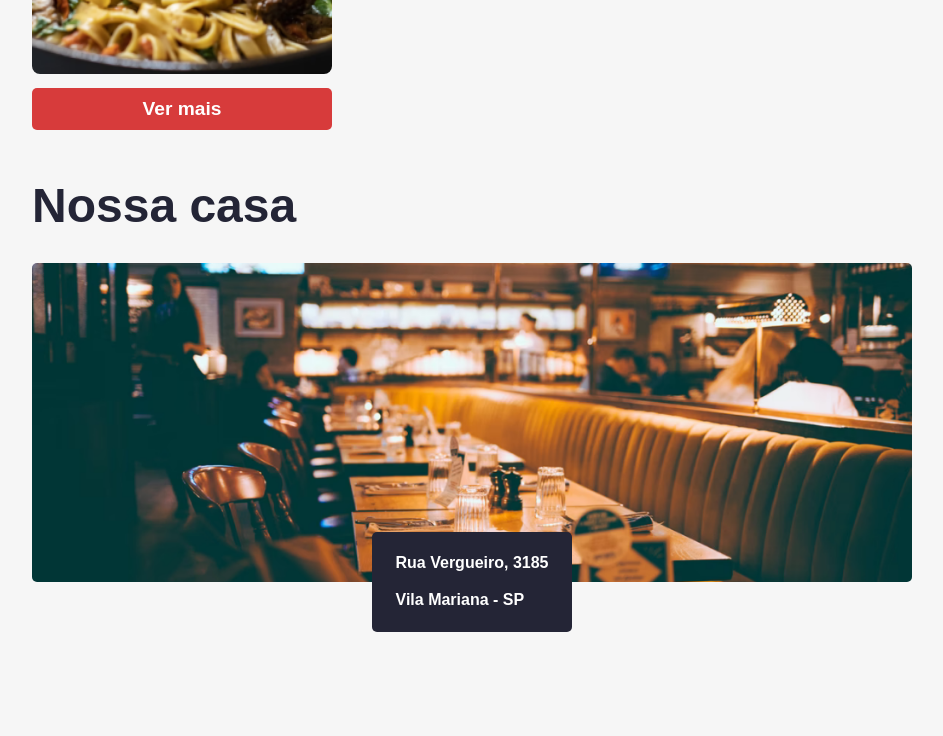
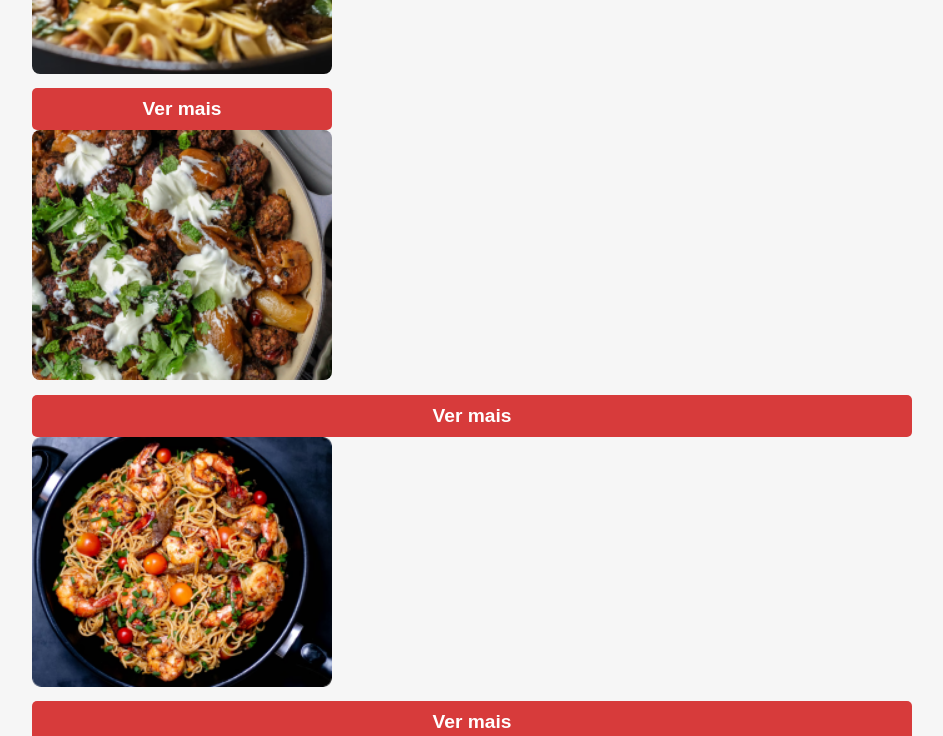
Before and after one commit to brennoDinaroski/cardapio_TypeScript, a React (Create React App) app: page / in a window 1280 px wide. Shown: the part 1100-1836 px from the top of the page, without its empty margins (168-1111 px from the left). Built offline with nearby package versions, Linux system fonts and the light colour scheme; the HTML template or start-up script is replaced by a standard one; a web font is replaced by a local one.

Commit message:
trying to change the code

```diff
--- /dev/null
+++ b/src/components/PratosRecomendados/PratosRecomendados.module.scss
@@ -0,0 +1,28 @@
+@import 'styles/variaveis';
+@import 'styles/breakpoints';
+
+.recomendado {
+    &__imagem {
+      width: 300px;
+      margin-bottom: 10px;
+      img {
+        border-radius: 8px;
+        width: 100%;
+      }
+    }
+    &__botao {
+      background-color: $red;
+      border: none;
+      border-radius: 5px;
+      color: white;
+      cursor: pointer;
+      font-size: 1.2rem;
+      font-weight: bold;
+      padding: 10px 0;
+      transition: .2s ease;
+      width: 100%;
+      &:hover {
+        background-color: $red-dark;
+      }
+    }
+  }
--- /dev/null
+++ b/src/components/PratosRecomendados/index.tsx
@@ -0,0 +1,35 @@
+import styles from './PratosRecomendados.module.scss';
+import { useNavigate } from 'react-router-dom';
+import cardapio from 'data/cardapio.json';
+import { Prato } from 'types/Prato';
+
+export default function PratosRecomendados() {
+  let pratosRecomendados = [...cardapio];
+  pratosRecomendados = pratosRecomendados
+    .sort(() => 0.5 - Math.random())
+    .splice(0, 3);
+
+  const navigate = useNavigate();
+
+  function redirecionarParaDetalhes(prato: Prato) {
+    navigate(`/prato/${prato.id}`, { state: { ...prato }, replace: true });
+  }
+
+  return (
+    <div className={styles.recomendados}>
+      {pratosRecomendados.map((item) => (
+        <div key={item.id} className={styles.recomendado}>
+          <div className={styles.recomendado__imagem}>
+            <img src={item.photo} alt={item.title} />
+          </div>
+          <button
+            className={styles.recomendado__botao}
+            onClick={() => redirecionarParaDetalhes(item)}
+          >
+            Ver mais
+          </button>
+        </div>
+      ))}
+    </div>
+  );
+}
--- a/src/pages/Inicio/index.tsx
+++ b/src/pages/Inicio/index.tsx
@@ -4,6 +4,7 @@ import stylesTema from 'styles/Tema.module.scss';
 import nossaCasa from 'assets/nossa_casa.png';
 import { useNavigate } from 'react-router-dom';
 import { Prato } from 'types/Prato';
+import PratosRecomendados from 'components/PratosRecomendados';
 
 export default function Inicio() {
   let pratosRecomendados = [...cardapio];
@@ -35,6 +36,9 @@ export default function Inicio() {
           </div>
         ))}
       </div>
+      <div>
+        <PratosRecomendados />
+      </div>
       <h3 className={stylesTema.titulo}>Nossa casa</h3>
       <div className={styles.nossaCasa}>
         <img src={nossaCasa} alt='casa do aluroni' />
--- a/src/pages/Prato/index.tsx
+++ b/src/pages/Prato/index.tsx
@@ -18,6 +18,12 @@ export default function Prato() {
       <Route path='*' element={<PaginaPadrao />}>
         <Route index element={
           <>
+            <button className={styles.voltar} onClick={() => navigate('/')}>
+              {'< Início'}
+            </button>
+            <button className={styles.voltar}  onClick={() => navigate('/cardapio')}>
+              {'< Cardápio'}
+            </button>
             <button className={styles.voltar} onClick={() => navigate(-1)}>
               {'< Voltar'}
             </button>
```
